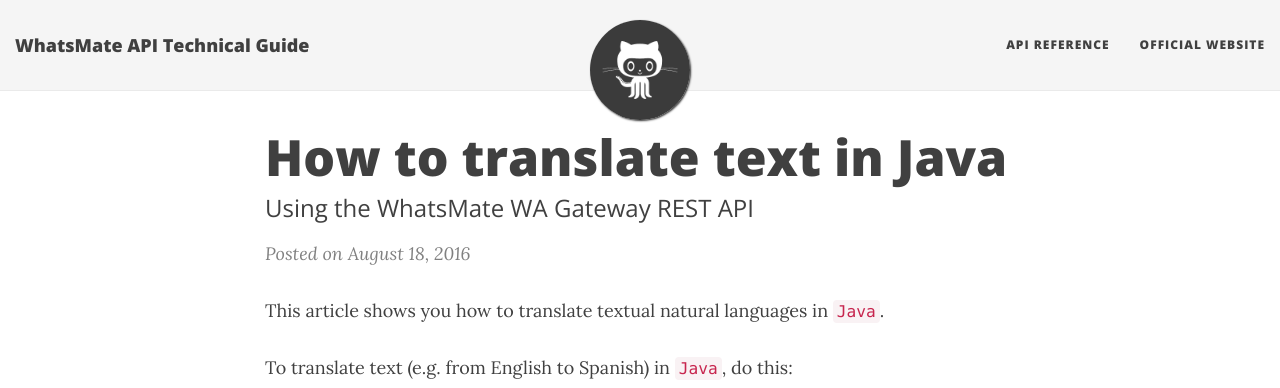
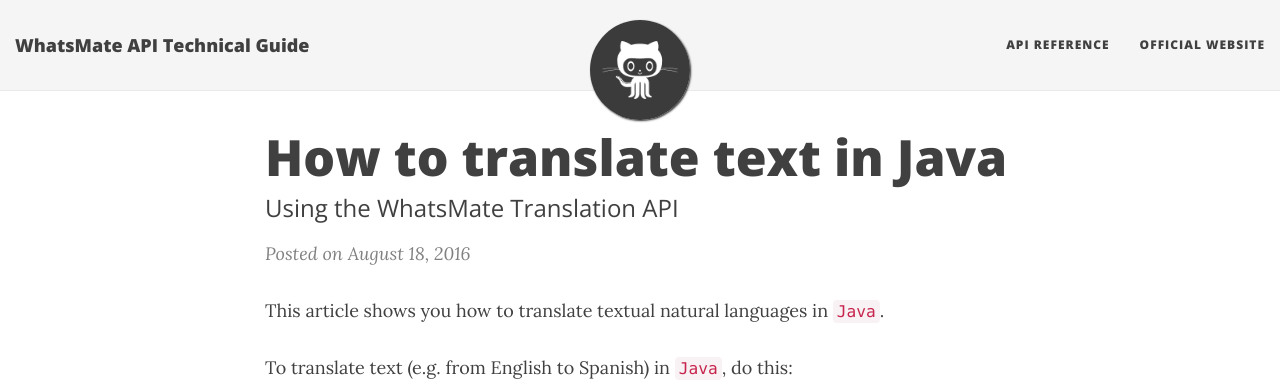
Before and after one commit to whatsmate/whatsmate.github.io, a Jekyll site: the page built from _posts/2016-08-18-translate-text-java.md, in a window 1280 px wide and 1368 px high. Shown: the top 388 px of the window. Built offline with Jekyll 4.4.1, drawn with Linux system fonts in a browser that asks for light colours; nearby versions of some CDN libraries.

Commit message:
fix typo

```diff
--- a/_posts/2016-08-18-translate-text-java.md
+++ b/_posts/2016-08-18-translate-text-java.md
@@ -1,7 +1,7 @@
 ---
 layout: post
 title: How to translate text in Java
-subtitle: Using the WhatsMate WA Gateway REST API
+subtitle: Using the WhatsMate Translation API
 published: true
 ---
 
```
